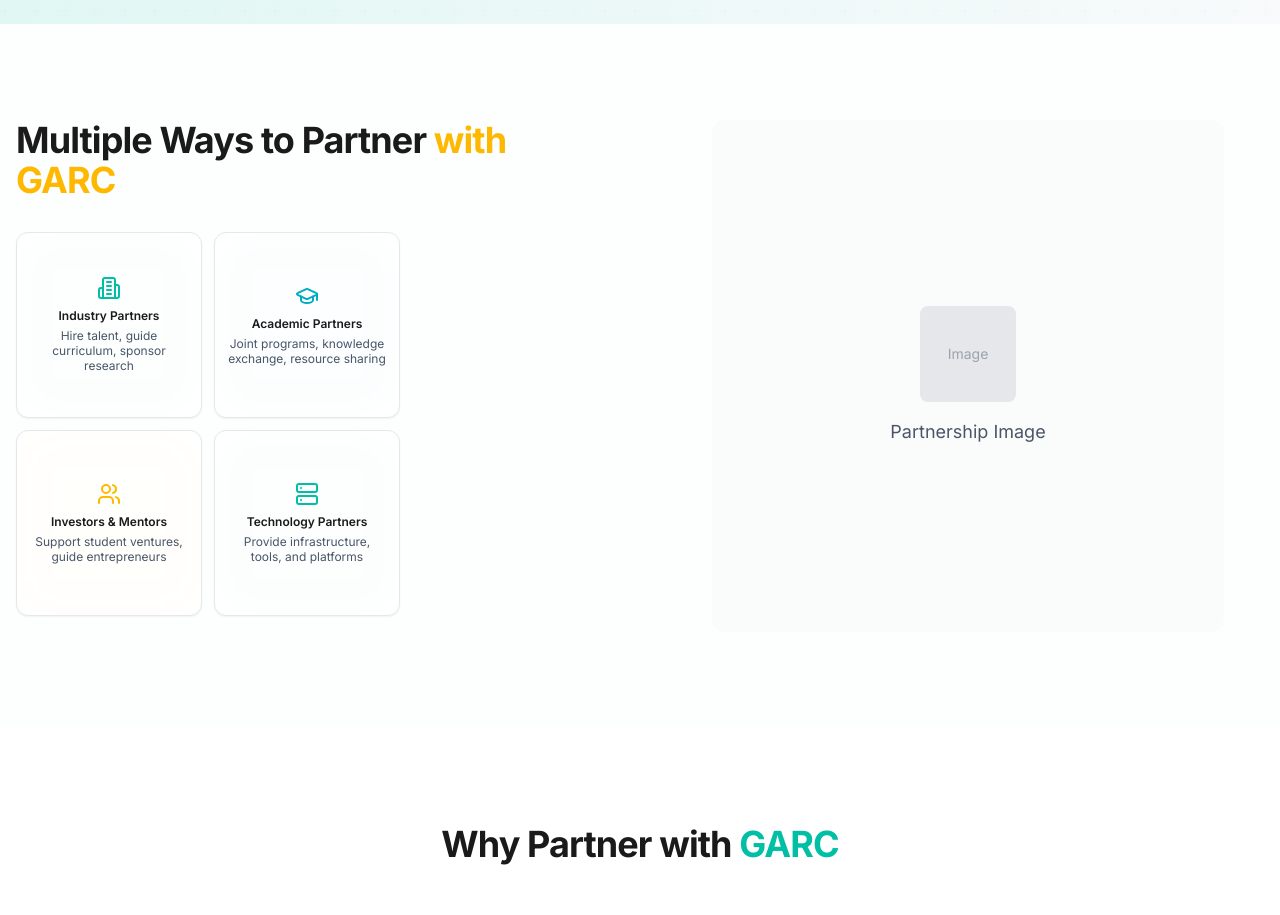
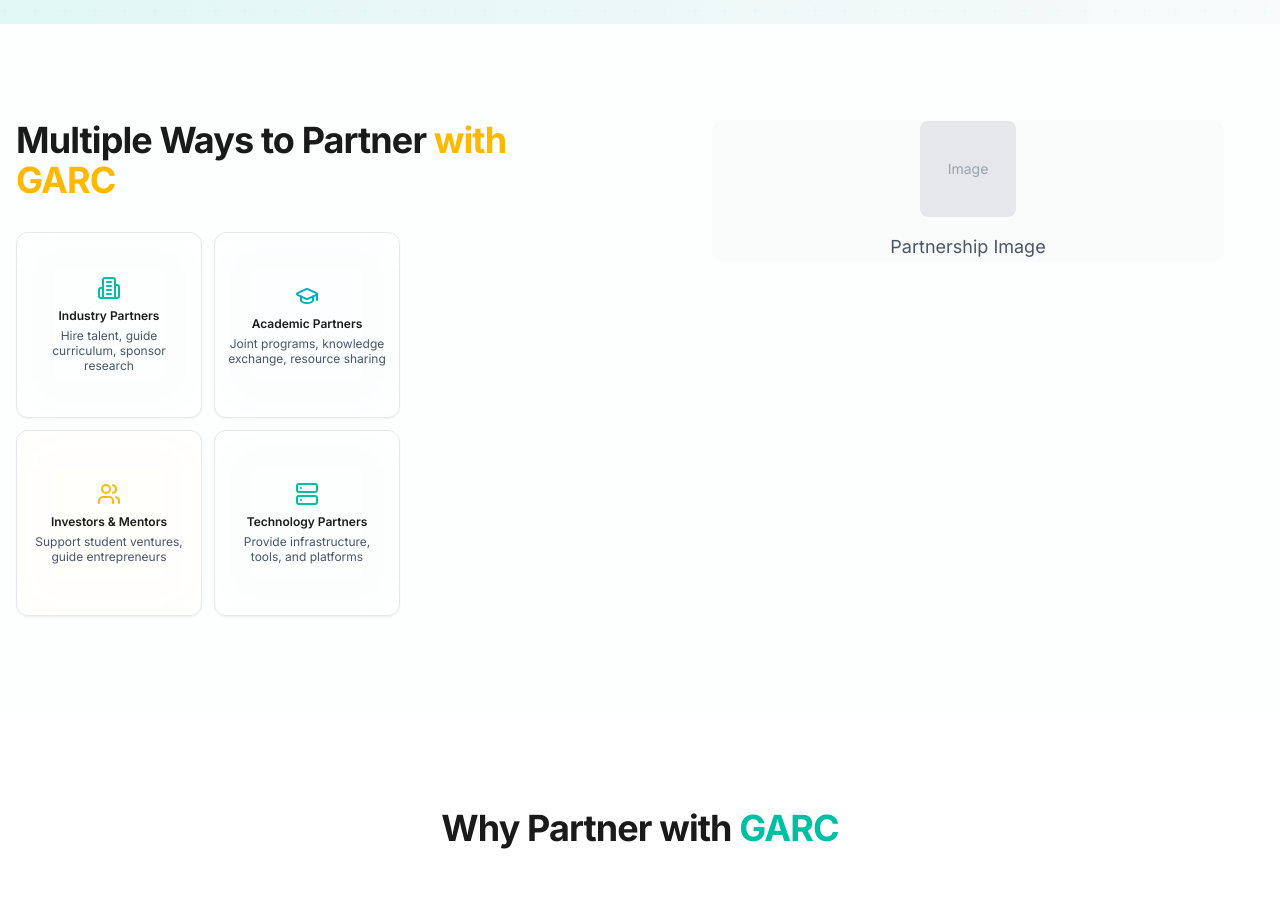
Before and after one commit to RaupscZAN/GARC-2, a React (Vite) app: page / in a window 1280 px wide. Shown: the part 2420-3335 px from the top of the page. Built offline with nearby package versions, Linux system fonts and the light colour scheme.

Commit message:
Updated PartnershipPathways.tsx

```diff
--- a/src/components/home/PartnershipPathways.tsx
+++ b/src/components/home/PartnershipPathways.tsx
@@ -64,7 +64,7 @@ const PartnershipPathways: React.FC = () => {
         </div>
 
         <div className="flex justify-center">
-          <div className="aspect-square w-full max-w-lg bg-surface/60 backdrop-blur-sm border border-white/10 rounded-xl flex items-center justify-center">
+          <div className="w-full max-w-lg h-full bg-surface/60 backdrop-blur-sm border border-white/10 rounded-xl flex items-center justify-center">
             <div className="text-center">
               <div className="w-24 h-24 bg-gray-200 rounded-lg flex items-center justify-center mx-auto mb-4">
                 <span className="text-gray-400 text-sm">Image</span>
```
